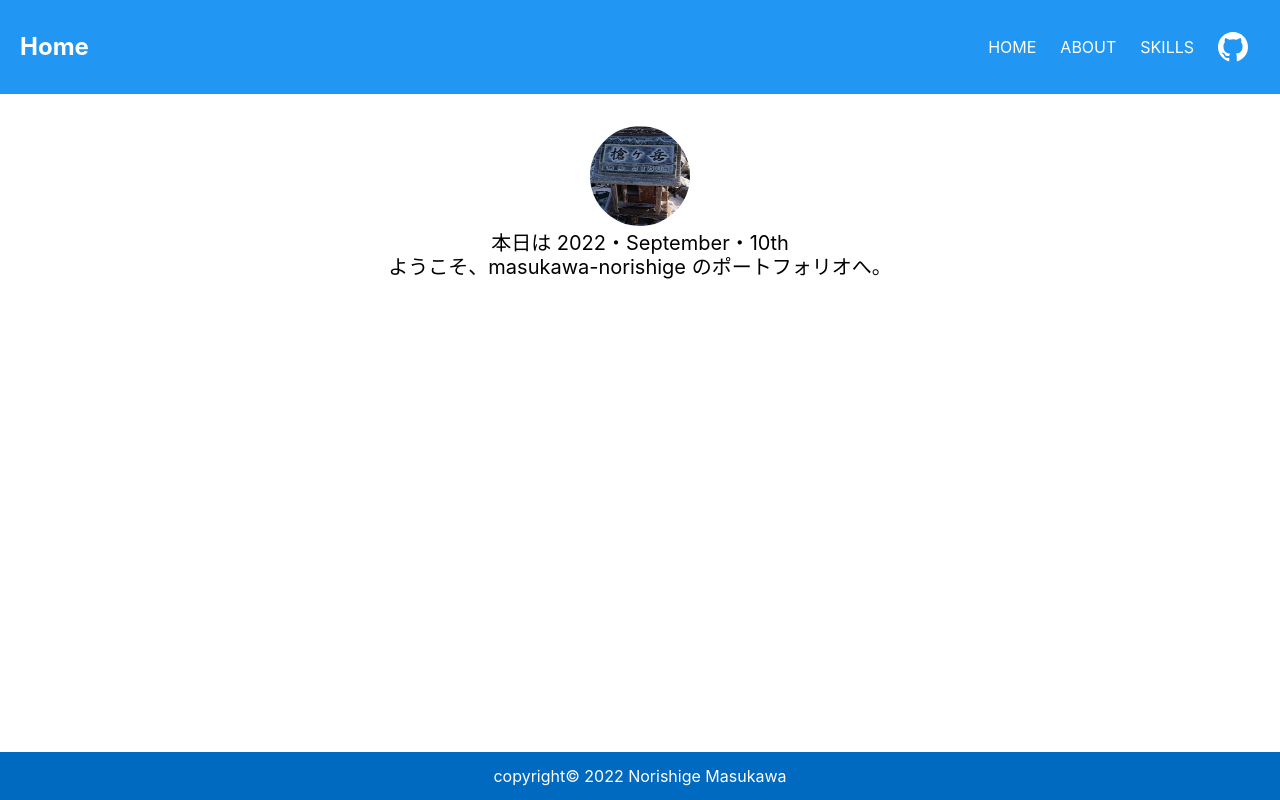
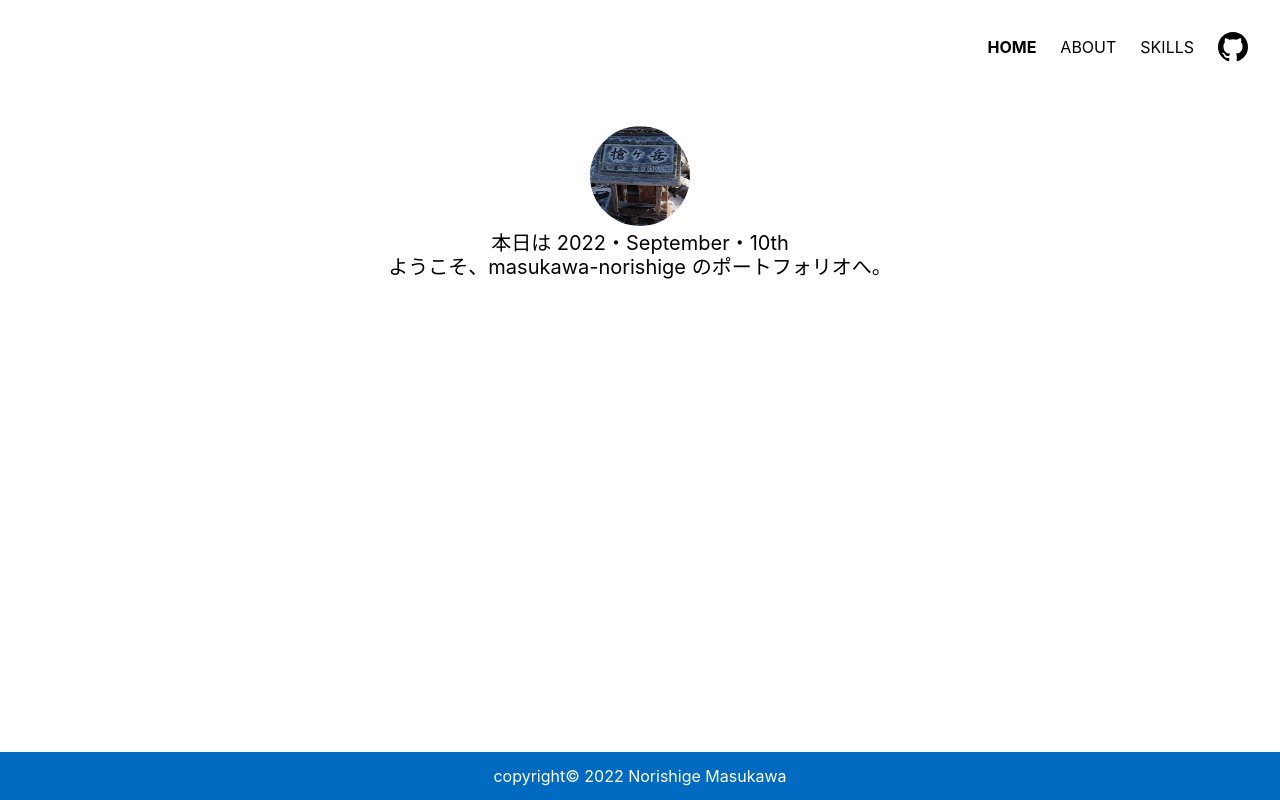
Before and after one commit to mskw-nori/my-portfolio-site, a Next.js app: page / in a window 1280 px wide. Built offline with nearby package versions, Linux system fonts and the light colour scheme; a web font is replaced by a local one.

Commit message:
add style  variation  to header

```diff
--- a/src/components/molecules/Header.tsx
+++ b/src/components/molecules/Header.tsx
@@ -1,4 +1,6 @@
+import clsx from 'clsx'
 import Link from 'next/link'
+import { useRouter } from 'next/router'
 
 import styles from '@/styles/modules/Header.module.css'
 
@@ -6,28 +8,33 @@ import { GithubIcon } from '@/components/atoms/icons/GithubIcon'
 
 import type { FC } from 'react'
 
-type Props = {
-  pageName: string
-}
+const links = [
+  { href: '/', name: 'HOME' },
+  { href: '/about', name: 'ABOUT' },
+  { href: '/skills', name: 'SKILLS' }
+]
 
-export const Header: FC<Props> = ({ pageName }) => (
+export const Header: FC = () => {
+  const router = useRouter()
+  console.log(router.pathname)
+
+  return (
     <header className={styles.header}>
-    <h1 className={styles.header__title}>{pageName}</h1>
+      <div className={styles.header__contents}>
         <div className={styles.header__links}>
-      <Link href="/">
-        <a className={styles.header__link}>HOME</a>
+          {links.map(({ href, name }) => (
+            <Link href={href} key={href}>
+              <a className={clsx([styles.header__link, router.pathname === href && styles['header__link--current']])}>{name}</a>
+              {/* <a className={`${styles.header__link}${router.pathname === href ? ` ${styles['header__link--current']}` : ''}`}>{name}</a> */}
             </Link>
-      <Link href="/about">
-        <a className={styles.header__link}>ABOUT</a>
-      </Link>
-      <Link href="/skills">
-        <a className={styles.header__link}>SKILLS</a>
-      </Link>
+          ))}
           <Link href="https://github.com/mskw-nori">
             <a className={styles.header__link} target="_blank">
-          <GithubIcon fill="#fff" width="30px" height="30px" />
+              <GithubIcon width="30px" />
             </a>
           </Link>
         </div>
+      </div>
     </header>
   )
+}
--- a/src/styles/modules/Header.module.css
+++ b/src/styles/modules/Header.module.css
@@ -1,15 +1,13 @@
 .header {
-  display: flex;
-  justify-content: space-between;
-  align-items: center;
-  background-color: var(--primary-main);
-  color: #fff;
   padding: 2rem 1.25rem;
 }
-.header__title {
-  font-weight: bold;
-  font-size: 1.5rem;
+
+.header__contents {
+  display: flex;
+  justify-content: flex-end;
+  margin: auto;
 }
+
 .header__links {
   display: flex;
   align-items: center;
@@ -18,3 +16,6 @@
   text-decoration: none;
   padding: 0 0.75rem;
 }
+.header__link--current {
+  font-weight: bold;
+}
```
Lines whose indentation alone changed are shown as unchanged.
